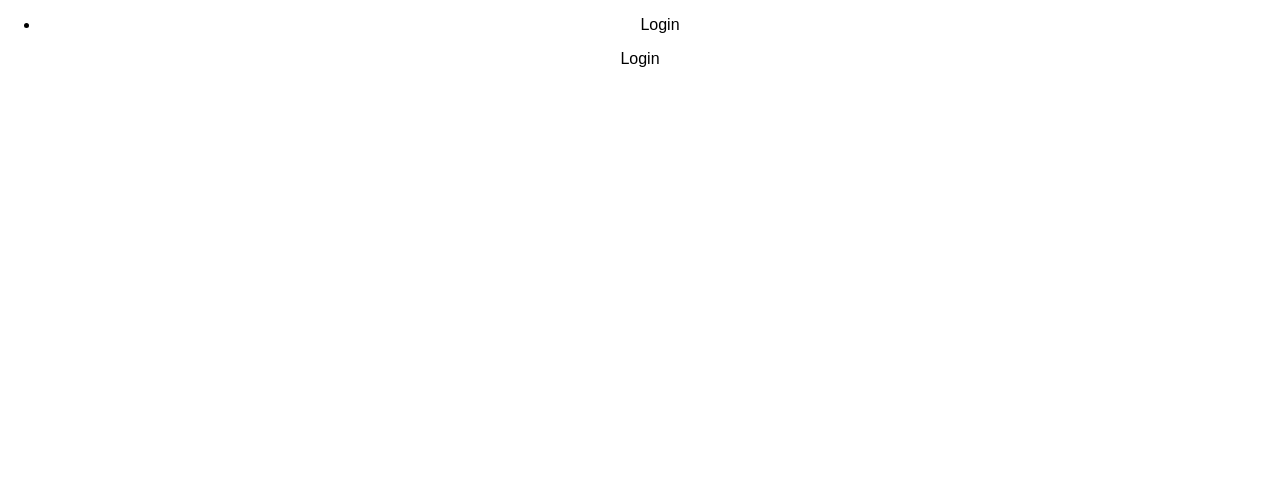
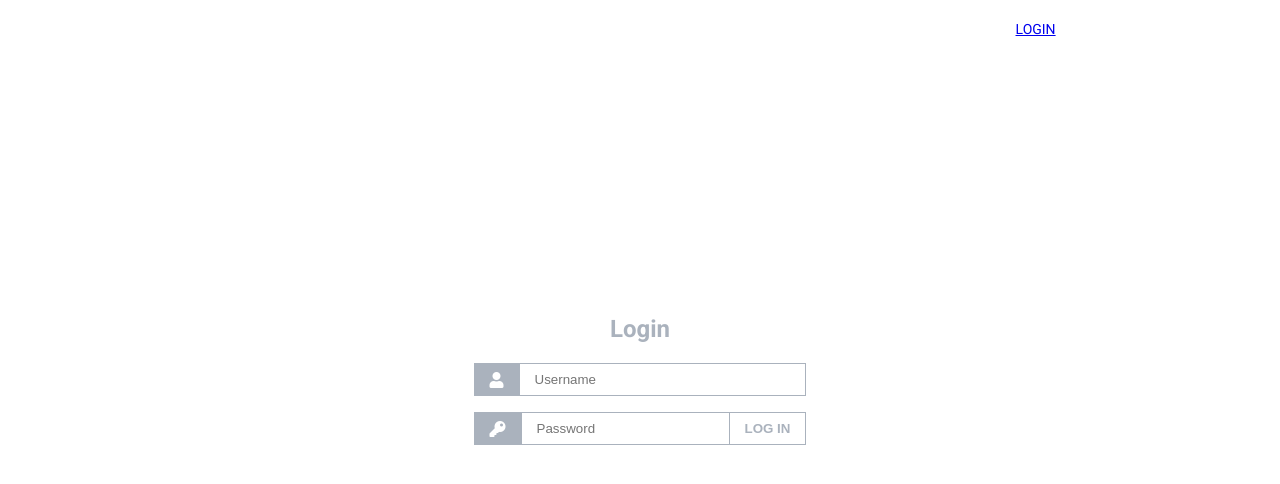
Before and after one commit to Clarity-89/user_profile, a React (Create React App) app: page /login in a window 1280 px wide. Shown: the top 484 px of the page. Built offline with nearby package versions, Linux system fonts and the light colour scheme.

Commit message:
Add login form

```diff
--- a/public/index.html
+++ b/public/index.html
@@ -10,6 +10,9 @@
     -->
     <link rel="manifest" href="%PUBLIC_URL%/manifest.json">
     <link rel="shortcut icon" href="%PUBLIC_URL%/favicon.ico">
+    <link href="https://fonts.googleapis.com/css?family=Roboto:300,400,700" rel="stylesheet">
+    <link rel="stylesheet" href="https://use.fontawesome.com/releases/v5.0.10/css/all.css"
+          integrity="sha384-+d0P83n9kaQMCwj8F4RJB66tzIwOKmrdb46+porD/OvrJ+37WqIM7UoBtwHO6Nlg" crossorigin="anonymous">
     <!--
       Notice the use of %PUBLIC_URL% in the tags above.
       It will be replaced with the URL of the `public` folder during the build.
--- a/src/App.css
+++ b/src/App.css
@@ -1,24 +1,49 @@
-.App {
-  text-align: center; }
+/* Colors */
+.login {
+  display: flex;
+  justify-content: center;
+  align-items: center;
+  height: 80vh; }
+  .login__header {
+    text-align: center;
+    color: #aab2bd; }
+  .login__input {
+    padding: 8px 15px;
+    border: 1px solid #aab2bd; }
+  .login .fas {
+    padding: 8px 15px;
+    border-left: 1px solid #aab2bd;
+    border-top: 1px solid #aab2bd;
+    background: #aab2bd;
+    color: #fff; }
+  .login__field {
+    display: flex;
+    align-items: center;
+    margin-bottom: 1em; }
+    .login__field--username label, .login__field--username input {
+      width: 100%; }
+  .login__label {
+    display: flex;
+    align-items: center; }
+  .login__btn {
+    text-transform: uppercase;
+    color: #aab2bd;
+    font-weight: 600;
+    background: #fff;
+    border-left: none; }
+    .login__btn:hover {
+      cursor: pointer;
+      background: #aab2bd;
+      color: #fff; }
 
-.App-logo {
-  animation: App-logo-spin infinite 20s linear;
-  height: 80px; }
+.nav {
+  text-transform: uppercase;
+  font-size: 14px;
+  padding: 0.5em 1em; }
+  .nav__list {
+    list-style: none;
+    text-align: right;
+    width: 80%; }
 
-.App-header {
-  background-color: #222;
-  height: 150px;
-  padding: 20px;
-  color: white; }
-
-.App-title {
-  font-size: 1.5em; }
-
-.App-intro {
-  font-size: large; }
-
-@keyframes App-logo-spin {
-  from {
-    transform: rotate(0deg); }
-  to {
-    transform: rotate(360deg); } }
+body {
+  font-family: 'Roboto', sans-serif; }
--- a/src/App.scss
+++ b/src/App.scss
@@ -1,28 +1,7 @@
-.App {
-  text-align: center;
+@import "scss/variables";
+@import "scss/login";
+@import "scss/navbar";
+
+body {
+  font-family: 'Roboto', sans-serif;
 }
-
-.App-logo {
-  animation: App-logo-spin infinite 20s linear;
-  height: 80px;
-}
-
-.App-header {
-  background-color: #222;
-  height: 150px;
-  padding: 20px;
-  color: white;
-}
-
-.App-title {
-  font-size: 1.5em;
-}
-
-.App-intro {
-  font-size: large;
-}
-
-@keyframes App-logo-spin {
-  from { transform: rotate(0deg); }
-  to { transform: rotate(360deg); }
-}
--- a/src/components/Login.js
+++ b/src/components/Login.js
@@ -8,7 +8,26 @@ export default class Login extends Component {
 
     render() {
         return (
-            <div>Login</div>
+            <div className="login">
+                <form className="login__form" noValidate>
+                    <h2 className="login__header">Login</h2>
+                    <div className="login__field login__field--username">
+                        <label className="login__label">
+                            <i className="fas fa-user"/>
+                            <input className="login__input" name="email" placeholder="Username" value=""
+                                   required="required" type="email"/>
+                        </label>
+                    </div>
+                    <div className="login__field login__field--password">
+                        <label className="login__label">
+                            <i className="fas fa-key"/>
+                            <input className="login__input" type="password" name="password" placeholder="Password"
+                                   value="" required="required"/>
+                        </label>
+                        <input className="login__input login__btn" value="Log in" type="submit"/>
+                    </div>
+                </form>
+            </div>
         )
     }
 }
--- a/src/components/Nav.js
+++ b/src/components/Nav.js
@@ -1,4 +1,5 @@
 import React, {Component, Fragment} from 'react';
+import {Link} from 'react-router-dom';
 
 import {auth} from '../services/auth';
 
@@ -8,13 +9,13 @@ const Nav = (props) => {
             <ul className="nav__list">
                 {
                     auth.isAuthenticated
-                    ? (
-                        <Fragment>
-                            <li className="nav__element">Profile</li>
-                            <li className="nav__element"> Logout</li>
-                        </Fragment>
-                    )
-                    : <li className="nav__element">Login</li>
+                        ? (
+                            <Fragment>
+                                <li className="nav__element"><Link to='/profile'> Profile</Link></li>
+                                <li className="nav__element"><Link to='/logout'>Logout</Link></li>
+                            </Fragment>
+                        )
+                        : <li className="nav__element"><Link to='/login'>Login</Link></li>
                 }
             </ul>
         </nav>
--- /dev/null
+++ b/src/scss/_login.scss
@@ -0,0 +1,57 @@
+$border: 1px solid $form-color;
+
+.login {
+  display: flex;
+  justify-content: center;
+  align-items: center;
+  height: 80vh;
+
+  &__header {
+    text-align: center;
+    color: $form-color;
+  }
+
+  &__input {
+    padding: 8px 15px;
+    border: $border;
+  }
+
+  .fas {
+    padding: 8px 15px;
+    border-left: $border;
+    border-top: $border;
+    background: $form-color;
+    color: $white;
+  }
+
+  &__field {
+    display: flex;
+    align-items: center;
+    margin-bottom: 1em;
+
+    &--username {
+      label, input {
+        width: 100%;
+      }
+    }
+  }
+
+  &__label {
+    display: flex;
+    align-items: center;
+  }
+
+  &__btn {
+    text-transform: uppercase;
+    color: $form-color;
+    font-weight: 600;
+    background: $white;
+    border-left: none;
+
+    &:hover {
+      cursor: pointer;
+      background: $form-color;
+      color: $white;
+    }
+  }
+}
--- /dev/null
+++ b/src/scss/_navbar.scss
@@ -0,0 +1,11 @@
+.nav {
+  text-transform: uppercase;
+  font-size: 14px;
+  padding: 0.5em 1em;
+
+  &__list {
+    list-style: none;
+    text-align: right;
+    width: 80%;
+  }
+}
--- /dev/null
+++ b/src/scss/_variables.scss
@@ -0,0 +1,4 @@
+/* Colors */
+$grey-mediumlight: #999;
+$form-color: #aab2bd;
+$white: #fff;
```
Lines whose indentation alone changed are shown as unchanged.
